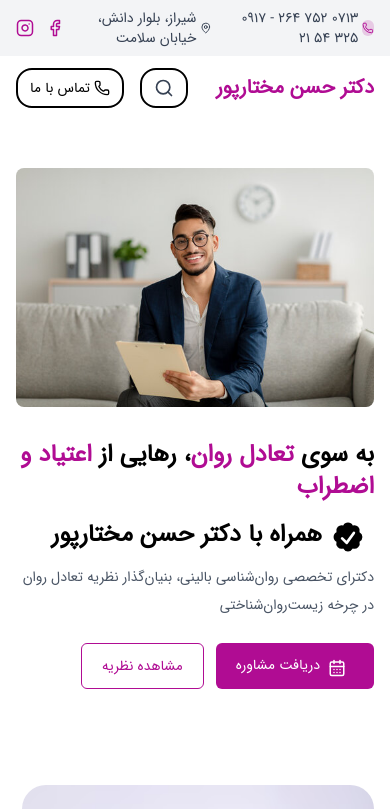
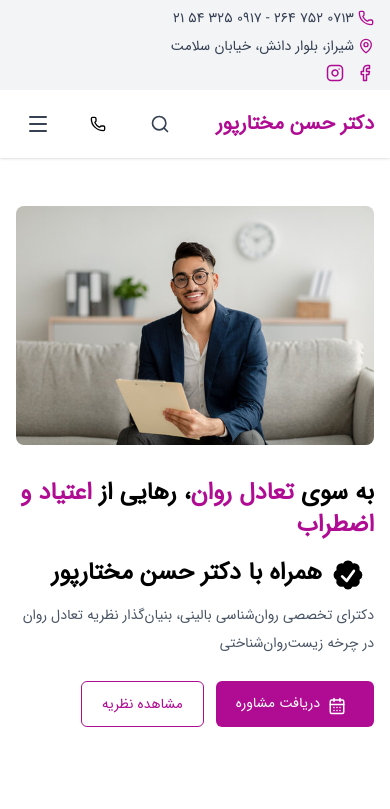
Before and after one commit to Mona7192/Clinic-Taadol-nextjs, a Next.js app: page / in a window 390 px wide. Shown: the top 809 px of the page. Built offline with nearby package versions, Linux system fonts and the light colour scheme.

Commit message:
Fixing errors in installed packages

```diff
--- a/package.json
+++ b/package.json
@@ -9,12 +9,15 @@
     "lint": "eslint"
   },
   "dependencies": {
+    "@radix-ui/react-accordion": "^1.2.12",
     "@tailwindcss/cli": "^4.1.13",
+    "clsx": "^2.1.1",
     "lucide-react": "^0.544.0",
     "next": "15.5.4",
     "react": "19.1.0",
     "react-dom": "19.1.0",
-    "react-icons": "^5.5.0"
+    "react-icons": "^5.5.0",
+    "tailwind-merge": "^3.3.1"
   },
   "devDependencies": {
     "@eslint/eslintrc": "^3",
--- a/src/components/Features.tsx
+++ b/src/components/Features.tsx
@@ -52,8 +52,6 @@ export default function Features() {
             </p>
           </div>
         </div>
-
-
       </div>
     </section>
   );
--- a/src/components/layout/header.tsx
+++ b/src/components/layout/header.tsx
@@ -2,82 +2,123 @@
 
 import Link from "next/link";
 import { useState } from "react";
-import { Phone, MapPin, Facebook, Instagram, Search } from "lucide-react";
+import { Phone, MapPin, Facebook, Instagram, Search, Menu, X } from "lucide-react";
 
 export default function Header() {
   const [showSearch, setShowSearch] = useState(false);
+  const [menuOpen, setMenuOpen] = useState(false);
 
   return (
-    <header className="w-full shadow-sm">
-
+    <header className="w-full shadow-sm relative z-50">
       {/* ردیف اول */}
       <div className="bg-gray-100 text-sm">
-        <div className="max-w-7xl mx-auto flex items-center justify-between px-4 py-2">
-          <div className="flex items-center gap-4">
-            <div className="flex items-center gap-1 text-gray-700">
-              <Phone size={16} className="text-primary bg-secondary rounded-2xl"/>
+        <div className="max-w-7xl mx-auto flex flex-col sm:flex-row items-start sm:items-center justify-between px-4 py-2 gap-2 sm:gap-0">
+          <div className="flex flex-col sm:flex-row items-start sm:items-center gap-2 sm:gap-4 text-gray-700">
+            <div className="flex items-center gap-1">
+              <Phone size={16} className="text-primary" />
               <span>0713 752 264 - 0917 325 54 21</span>
             </div>
-            <div className="flex items-center gap-1 text-gray-700">
-              <MapPin size={16} />
+            <div className="flex items-center gap-1">
+              <MapPin size={16} className="text-primary" />
               <span>شیراز، بلوار دانش، خیابان سلامت</span>
             </div>
           </div>
           <div className="flex items-center gap-3 text-primary">
-            <Link href="#" aria-label="facebook"><Facebook size={18} /></Link>
-            <Link href="#" aria-label="instagram"><Instagram size={18} /></Link>
-            {/* اینجا می‌تونی هر شبکه اجتماعی دیگه هم اضافه کنی */}
+            <Link href="#" aria-label="facebook">
+              <Facebook size={18} />
+            </Link>
+            <Link href="#" aria-label="instagram">
+              <Instagram size={18} />
+            </Link>
           </div>
         </div>
       </div>
 
       {/* ردیف دوم */}
-      <div className="bg-white">
-        <div className="max-w-7xl mx-auto flex items-center justify-between px-4 py-3">
+      <div className="container mx-auto">
+        <div className="flex items-center justify-between px-4 py-3 relative">
           {/* لوگو */}
-          <Link href="/" className="text-xl font-bold text-primary">
+          <Link href="/" className="sm:text-2xl text-xl font-bold text-primary">
             دکتر حسن مختارپور
           </Link>
 
-          {/* منو */}
+          {/* منو دسکتاپ */}
           <nav className="hidden md:flex gap-6 text-gray-700">
             <Link href="/">صفحه اصلی</Link>
             <Link href="/about">درباره دکتر</Link>
             <Link href="/services">خدمات</Link>
             <Link href="/articles">آرشیو وبلاگ</Link>
             <Link href="/contact">تماس با ما</Link>
-
           </nav>
 
           {/* دکمه‌ها */}
           <div className="flex items-center gap-4">
-            {/* سرچ */}
-            <div className="relative">
-              <button
-                onClick={() => setShowSearch(!showSearch)}
-                className="text-gray-700 border-2 border-black px-3 py-2 rounded-2xl hover:text-primary"
-              >
-                <Search size={20} />
-              </button>
-              {showSearch && (
-                <input
-                  type="text"
-                  placeholder="جستجو..."
-                  className="absolute top-full mt-1 right-0 border border-gray-300 rounded-md px-2 py-1 text-sm w-40"
-                />
-              )}
-            </div>
+            {/* دکمه سرچ */}
+            <button
+              onClick={() => setShowSearch(!showSearch)}
+              className="text-gray-700 border-2 border-white sm:border-black px-3 py-2 rounded-2xl hover:text-primary hover:border-primary transition"
+            >
+              <Search size={20} />
+            </button>
 
             {/* تماس با ما */}
             <Link
               href="/contact"
-              className="bg-white text-black flex items-center gap-1 px-3 py-2 border-2 border-black rounded-2xl text-sm hover:bg-primary/90 transition"
+              className="bg-white text-black flex items-center gap-1 px-3 py-2 border-2 border-white sm:border-black rounded-2xl text-base hover:bg-primary/90 hover:border-white hover:text-white transition"
             >
               <Phone size={16} />
+              <span className="hidden sm:block">تماس با ما</span>
+            </Link>
+
+            {/* منوی موبایل */}
+            <button
+              onClick={() => setMenuOpen(!menuOpen)}
+              className="md:hidden text-gray-700 p-2 border-2 border-white sm:border-black rounded-lg"
+            >
+              {menuOpen ? <X size={24} /> : <Menu size={24} />}
+            </button>
+          </div>
+
+          {/* باکس جستجو (نمایش بازشو) */}
+          {showSearch && (
+            <div className="absolute top-full right-4 mt-2 min-w-11/12 sm:w-96 bg-white border border-gray-300 shadow-lg rounded-2xl p-3 flex items-center gap-2 animate-fadeIn">
+              <Search size={20} className="text-gray-500" />
+              <input
+                type="text"
+                placeholder="جستجو کنید..."
+                className="flex-1 outline-none bg-transparent text-gray-700 text-sm"
+                autoFocus
+              />
+              <button
+                onClick={() => setShowSearch(false)}
+                className="text-gray-500 hover:text-primary transition"
+              >
+                <X size={20} />
+              </button>
+            </div>
+          )}
+        </div>
+
+        {/* منوی موبایل */}
+        {menuOpen && (
+          <nav className="flex flex-col gap-2 mt-3 text-gray-700 md:hidden border-t pt-2 bg-white shadow-md p-3 rounded-lg">
+            <Link href="/" onClick={() => setMenuOpen(false)}>
+              صفحه اصلی
+            </Link>
+            <Link href="/about" onClick={() => setMenuOpen(false)}>
+              درباره دکتر
+            </Link>
+            <Link href="/services" onClick={() => setMenuOpen(false)}>
+              خدمات
+            </Link>
+            <Link href="/articles" onClick={() => setMenuOpen(false)}>
+              آرشیو وبلاگ
+            </Link>
+            <Link href="/contact" onClick={() => setMenuOpen(false)}>
               تماس با ما
             </Link>
-          </div>
-        </div>
+          </nav>
+        )}
       </div>
     </header>
   );
--- /dev/null
+++ b/src/services/api.ts
@@ -0,0 +1,29 @@
+// src/services/api.ts
+const API_URL = process.env.NEXT_PUBLIC_API_URL || "http://localhost:8000/api";
+
+// دریافت لیست مقالات
+// api.ts - درست
+export const getArticles = async () => {
+  const res = await fetch('http://localhost:8000/api/articles'); // پورت + مسیر API
+  if (!res.ok) {
+    const text = await res.text();
+    console.error('Server response:', text); // برای دیباگ
+    throw new Error('خطا در دریافت مقالات');
+  }
+  return res.json();
+};
+
+// دریافت مقاله تکی بر اساس slug
+export async function getArticleBySlug(slug: string) {
+  const res = await fetch(`${API_URL}/articles/${slug}`, {
+    cache: "no-store",
+  });
+
+  if (!res.ok) {
+    const text = await res.text();
+    console.error("❌ خطا در دریافت مقاله:", res.status, text);
+    throw new Error("مقاله پیدا نشد");
+  }
+
+  return res.json();
+}
```
Also changed, not shown: src/components/video-card.tsx (+19 -23 lines), src/app/articles/page.tsx (line endings or trailing spaces), 1 other file (tests, documents, lock files or other folders).
